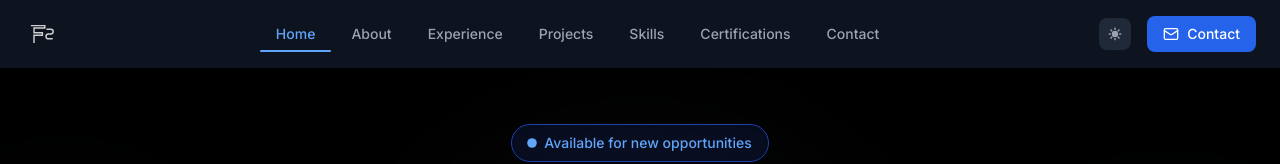
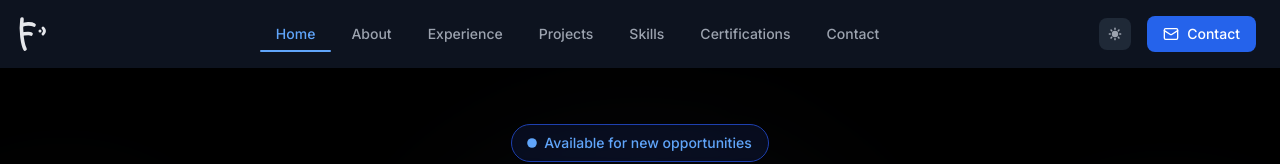
Before and after one commit to FayssalSabri/Portfolio, a Next.js app: page / in a window 1280 px wide. Shown: the top 164 px of the page. Built offline with nearby package versions, Linux system fonts and the light colour scheme.

Commit message:
New version

```diff
--- a/app/components/Logo.jsx
+++ b/app/components/Logo.jsx
@@ -1,269 +1,121 @@
+'use client';
+
 import React from 'react';
+import { motion } from 'framer-motion';
 
-const Logo = ({ showSignature = false, size = "medium", showText = false, className = "", variant = "default" }) => {
-  // Tailles prédéfinies
-  const sizeMap = {
-    small: 32,
-    medium: 48,
-    large: 64,
-    xlarge: 80,
-    xxlarge: 120
-  };
+const Logo = ({
+  size = 40,
+  className = "",
+  showText = false,
+  animated = true
+}) => {
 
-  const logoSize = typeof size === 'string' ? sizeMap[size] || sizeMap.medium : size;
+  const strokeWidth = size * 0.1;
 
-  // Couleurs selon la variante
-  const getColors = () => {
-    switch (variant) {
-      case "monochrome":
-        return {
-          stroke: "currentColor",
-          fill: "currentColor",
-          opacity: "0.9"
-        };
-      case "outline":
-        return {
-          stroke: "currentColor",
-          fill: "none",
-          opacity: "0.8"
-        };
-      default:
-        return {
-          stroke: "currentColor",
-          fill: "currentColor",
-          opacity: "0.9"
-        };
+  const signature = {
+    hidden: { pathLength: 0, opacity: 0 },
+    visible: {
+      pathLength: 1,
+      opacity: 1,
+      transition: {
+        duration: 1.8,
+        ease: [0.43, 0.13, 0.23, 0.96] // Courbe naturelle d'écriture
+      }
     }
   };
 
-  const colors = getColors();
+  const dotAppear = {
+    hidden: { scale: 0, opacity: 0 },
+    visible: {
+      scale: 1,
+      opacity: 1,
+      transition: {
+        delay: 1.6,
+        type: "spring",
+        stiffness: 300
+      }
+    }
+  };
 
-  if (showSignature) {
-    return (
-      <div className={`flex flex-col items-center gap-3 ${className}`}>
+  return (
+    <div className={`inline-flex items-center gap-3 select-none ${className}`}>
+      <motion.div
+        className="relative"
+        style={{ width: size * 1.2, height: size }}
+        initial="hidden"
+        animate={animated ? "visible" : "hidden"}
+        whileHover={{ scale: 1.05 }}
+      >
         <svg
-          width={logoSize}
-          height={logoSize}
-          viewBox="0 0 200 200"
-          className="transition-transform hover:scale-105"
+          width="100%"
+          height="100%"
+          viewBox="0 0 120 100"
+          fill="none"
+          xmlns="http://www.w3.org/2000/svg"
         >
-          {/* Cercle background très subtil */}
-          <circle cx="100" cy="100" r="90" fill="currentColor" opacity="0.05"/>
-
-          {/* F avec design tech - version épurée */}
-          <path
-            d="M 65 65 L 120 65 L 120 75 L 75 75 L 75 95 L 110 95 L 110 105 L 75 105 L 75 135"
-            stroke={colors.stroke}
-            strokeWidth="6"
-            strokeLinecap="square"
-            fill="none"
-            opacity={colors.opacity}
+          {/* Signature "F" naturelle */}
+          <motion.path
+            d="M30 25 C 30 25, 28 40, 30 55 C 32 70, 35 75, 35 75"
+            stroke="currentColor"
+            strokeWidth={strokeWidth}
+            strokeLinecap="round"
+            strokeLinejoin="round"
+            variants={signature}
           />
 
-          {/* Points tech décoratifs - version discrète */}
-          <circle cx="125" cy="70" r="3" fill={colors.fill} opacity="0.7"/>
-          <circle cx="115" cy="100" r="3" fill={colors.fill} opacity="0.7"/>
-          <circle cx="80" cy="140" r="3" fill={colors.fill} opacity="0.7"/>
+          {/* Barre horizontale supérieure fluide */}
+          <motion.path
+            d="M30 35 C 35 33, 45 32, 50 35"
+            stroke="currentColor"
+            strokeWidth={strokeWidth}
+            strokeLinecap="round"
+            variants={signature}
+          />
 
-          {/* S avec design tech */}
-          <path
-            d="M 130 80 L 145 80 Q 155 80 155 90 Q 155 100 145 100 L 135 100 Q 125 100 125 110 Q 125 120 135 120 L 150 120"
-            stroke={colors.stroke}
-            strokeWidth="6"
-            strokeLinecap="square"
+          {/* Barre médiane plus courte */}
+          <motion.path
+            d="M32 50 C 38 49, 42 48, 45 50"
+            stroke="currentColor"
+            strokeWidth={strokeWidth}
+            strokeLinecap="round"
+            variants={signature}
+          />
+
+          {/* Point de signature personnel */}
+          <motion.circle
+            cx="60"
+            cy="45"
+            r="2.5"
+            fill="currentColor"
+            variants={dotAppear}
+          />
+
+          {/* Légère courbe artistique */}
+          <motion.path
+            d="M65 40 Q 70 45, 65 50"
+            stroke="currentColor"
+            strokeWidth={strokeWidth * 0.8}
+            strokeLinecap="round"
             fill="none"
-            opacity={colors.opacity}
+            variants={signature}
           />
         </svg>
-        {showText && (
-          <div className="text-center">
-            <p className="text-xl font-semibold text-gray-900 dark:text-white">
-              Fayssal Sabri
-            </p>
-            <p className="text-sm text-gray-600 dark:text-gray-400">AI & Data Science</p>
-          </div>
-        )}
-      </div>
-    );
-  }
+      </motion.div>
 
-  return (
-    <div className={`inline-flex items-center justify-center ${className}`}>
-      <svg
-        width={logoSize}
-        height={logoSize}
-        viewBox="0 0 200 200"
-        className="transition-transform hover:scale-105"
-      >
-        {/* Version épurée sans background */}
-
-        {/* F avec design tech */}
-        <path
-          d="M 65 65 L 120 65 L 120 75 L 75 75 L 75 95 L 110 95 L 110 105 L 75 105 L 75 135"
-          stroke={colors.stroke}
-          strokeWidth="6"
-          strokeLinecap="square"
-          fill="none"
-          opacity={colors.opacity}
-        />
-
-        {/* Points tech décoratifs réduits */}
-        <circle cx="125" cy="70" r="2.5" fill={colors.fill} opacity="0.8"/>
-        <circle cx="115" cy="100" r="2.5" fill={colors.fill} opacity="0.8"/>
-        <circle cx="80" cy="140" r="2.5" fill={colors.fill} opacity="0.8"/>
-
-        {/* S avec design tech */}
-        <path
-          d="M 130 80 L 145 80 Q 155 80 155 90 Q 155 100 145 100 L 135 100 Q 125 100 125 110 Q 125 120 135 120 L 150 120"
-          stroke={colors.stroke}
-          strokeWidth="6"
-          strokeLinecap="square"
-          fill="none"
-          opacity={colors.opacity}
-        />
-      </svg>
+      {showText && (
+        <motion.div
+          initial={{ opacity: 0, x: -5 }}
+          animate={{ opacity: 1, x: 0 }}
+          transition={{ delay: 1.2 }}
+          className="flex flex-col justify-center"
+        >
+          <span className="text-sm font-light text-gray-900 dark:text-white leading-none tracking-wide">
+            Fayssal Sabri
+          </span>
+        </motion.div>
+      )}
     </div>
   );
 };
 
-// Version alternative avec différentes variantes
-export const LogoVariants = {
-  // Version Pro (par défaut)
-  Pro: (props) => <Logo {...props} />,
-
-  // Version avec contour seulement
-  Outline: (props) => <Logo {...props} variant="outline" />,
-
-  // Version monochrome
-  Monochrome: (props) => <Logo {...props} variant="monochrome" />,
-
-  // Version avec texte professionnel
-  WithText: ({ size = 120, showText = true, className = "" }) => (
-    <div className={`flex flex-col items-center gap-3 ${className}`}>
-      <svg
-        width={size}
-        height={size}
-        viewBox="0 0 200 200"
-        className="transition-transform hover:scale-105 text-gray-900 dark:text-white"
-      >
-        {/* Design épuré */}
-        <path
-          d="M 65 65 L 120 65 L 120 75 L 75 75 L 75 95 L 110 95 L 110 105 L 75 105 L 75 135"
-          stroke="currentColor"
-          strokeWidth="6"
-          strokeLinecap="square"
-          fill="none"
-          opacity="0.9"
-        />
-
-        {/* Points discrets */}
-        <circle cx="125" cy="70" r="3" fill="currentColor" opacity="0.7"/>
-        <circle cx="115" cy="100" r="3" fill="currentColor" opacity="0.7"/>
-        <circle cx="80" cy="140" r="3" fill="currentColor" opacity="0.7"/>
-
-        {/* S design */}
-        <path
-          d="M 130 80 L 145 80 Q 155 80 155 90 Q 155 100 145 100 L 135 100 Q 125 100 125 110 Q 125 120 135 120 L 150 120"
-          stroke="currentColor"
-          strokeWidth="6"
-          strokeLinecap="square"
-          fill="none"
-          opacity="0.9"
-        />
-      </svg>
-      {showText && (
-        <div className="text-center">
-          <p className="text-xl font-semibold text-gray-900 dark:text-white tracking-tight">
-            Fayssal Sabri
-          </p>
-          <p className="text-sm text-gray-600 dark:text-gray-400 font-medium">AI & Data Science Engineer</p>
-        </div>
-      )}
-    </div>
-  ),
-
-  // Version minimaliste pour la navigation
-  Minimal: ({ size = "medium", className = "" }) => {
-    const sizeMap = {
-      small: 32,
-      medium: 48,
-      large: 64,
-      xlarge: 80
-    };
-
-    const logoSize = sizeMap[size] || sizeMap.medium;
-
-    return (
-      <svg
-        width={logoSize}
-        height={logoSize}
-        viewBox="0 0 200 200"
-        className={`transition-transform hover:scale-105 text-gray-900 dark:text-white ${className}`}
-      >
-        {/* Version ultra épurée pour navigation */}
-        <path
-          d="M 65 65 L 120 65 L 120 75 L 75 75 L 75 95 L 110 95 L 110 105 L 75 105 L 75 135 M 130 80 L 145 80 Q 155 80 155 90 Q 155 100 145 100 L 135 100 Q 125 100 125 110 Q 125 120 135 120 L 150 120"
-          stroke="currentColor"
-          strokeWidth="5"
-          strokeLinecap="square"
-          fill="none"
-          opacity="0.9"
-        />
-      </svg>
-    );
-  },
-
-  // Version badge professionnel
-  Badge: ({ size = "medium", className = "" }) => {
-    const sizeMap = {
-      small: 40,
-      medium: 56,
-      large: 72
-    };
-
-    const logoSize = sizeMap[size] || sizeMap.medium;
-
-    return (
-      <div className={`inline-flex items-center gap-3 ${className}`}>
-        <svg
-          width={logoSize}
-          height={logoSize}
-          viewBox="0 0 200 200"
-          className="transition-transform hover:scale-105 text-gray-900 dark:text-white"
-        >
-          {/* Cercle subtil */}
-          <circle cx="100" cy="100" r="95" fill="none" stroke="currentColor" strokeWidth="1" opacity="0.2"/>
-
-          {/* Logo principal */}
-          <path
-            d="M 65 65 L 120 65 L 120 75 L 75 75 L 75 95 L 110 95 L 110 105 L 75 105 L 75 135"
-            stroke="currentColor"
-            strokeWidth="5"
-            strokeLinecap="square"
-            fill="none"
-            opacity="0.9"
-          />
-
-          <path
-            d="M 130 80 L 145 80 Q 155 80 155 90 Q 155 100 145 100 L 135 100 Q 125 100 125 110 Q 125 120 135 120 L 150 120"
-            stroke="currentColor"
-            strokeWidth="5"
-            strokeLinecap="square"
-            fill="none"
-            opacity="0.9"
-          />
-        </svg>
-        <div className="flex flex-col">
-          <span className="font-bold text-gray-900 dark:text-white text-sm leading-none">
-            Fayssal Sabri
-          </span>
-          <span className="text-gray-600 dark:text-gray-400 text-xs leading-none">
-            AI Engineer
-          </span>
-        </div>
-      </div>
-    );
-  }
-};
-
 export default Logo;
--- a/app/components/Portfolio.jsx
+++ b/app/components/Portfolio.jsx
@@ -299,7 +299,12 @@ const Navigation = ({ activeSection, onSectionClick, darkMode, onThemeToggle })
             onClick={() => handleSectionClick('home')}
           >
             <div className="w-8 h-8 rounded-lg flex items-center justify-center">
-              <Logo variant="outline" />
+              <Logo
+                size={60}
+                showText={false}
+                className="text-gray-800 dark:text-gray-200"
+              />
+
             </div>
           </motion.div>
 
@@ -671,7 +676,7 @@ const AboutSection = () => {
                 className="rounded-2xl p-6 border-l-4 border-blue-600 dark:border-blue-400"
               >
                 <img
-                  src="/images/profile/fayssal_.jpg"
+                  src="/images/profile/FayssalSB.png"
                   alt="Fayssal Sabri"
                   className="w-full aspect-square rounded-xl object-cover mb-4 ring-2 ring-gray-200 dark:ring-gray-700"
                   onError={(e) => {
```
Also changed, not shown: public/images/Logo/Logo.png (added), 1 other file (tests, documents, lock files or other folders).
